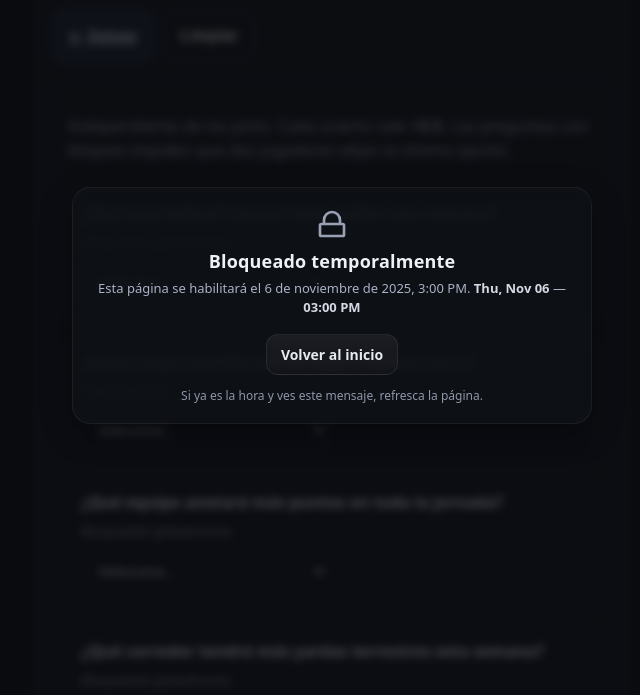
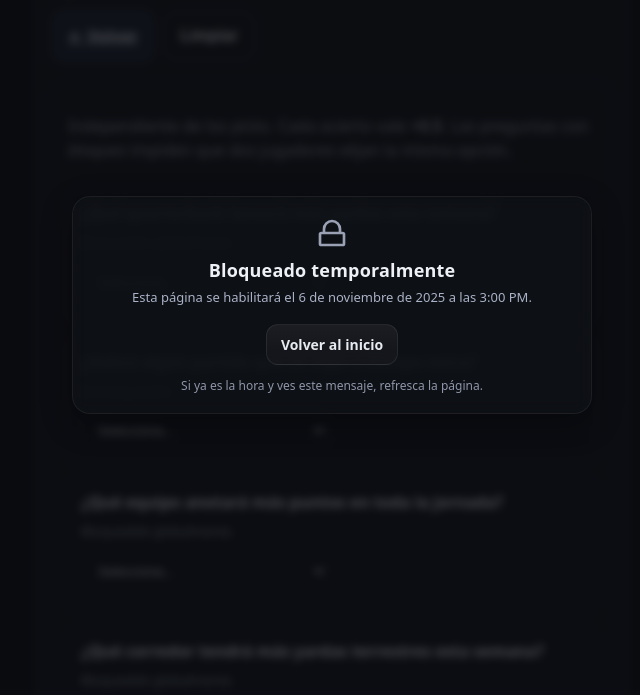
Before and after one commit to AmbrizzzDev/quiniela-nfl, a plain HTML site: page quiniela/flash.html in a window 1280 px wide. Shown: the part 95-790 px from the top of the page, without its empty margins (308-948 px from the left). Drawn offline with Linux system fonts and the light colour scheme; no server answers; sample sign-in values are in the browser's storage.

Commit message:
fix: correct time format in blocked page message
Update the time format in the blocked page message to use "a las" instead of a comma for better readability. Also remove redundant time display in the default message template.

```diff
--- a/quiniela/flash.html
+++ b/quiniela/flash.html
@@ -51,7 +51,7 @@
     hour: 15,
     minute: 0,
     title: "Bloqueado temporalmente",
-    message: "Esta página se habilitará el 6 de noviembre de 2025, 3:00 PM."
+    message: "Esta página se habilitará el 6 de noviembre de 2025 a las 3:00 PM."
   });
 </script>
 <script src="flash.js"></script>
--- a/quiniela/utils.js
+++ b/quiniela/utils.js
@@ -51,7 +51,7 @@ function blockPageUntil({ year, month, day, hour = 0, minute = 0, title, message
       </svg>
       <h2 class="gate-title">${title || "Bloqueado temporalmente"}</h2>
       <p class="gate-sub">
-        ${message || "Disponible el"} <span class="date"></span> — <span class="time"></span>
+        ${message || "Disponible el"}
       </p>
     </div>
 
```
